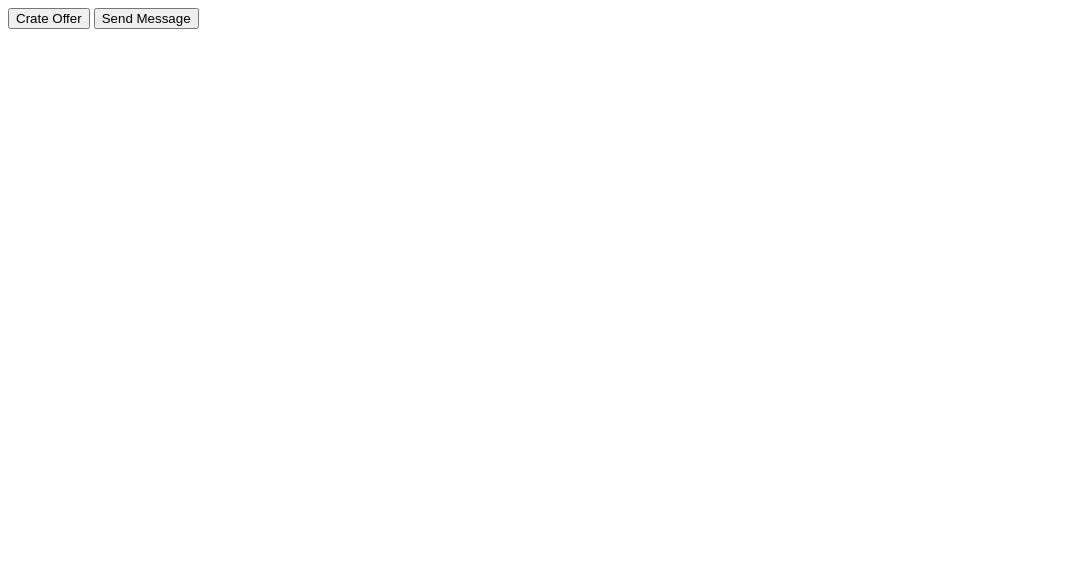
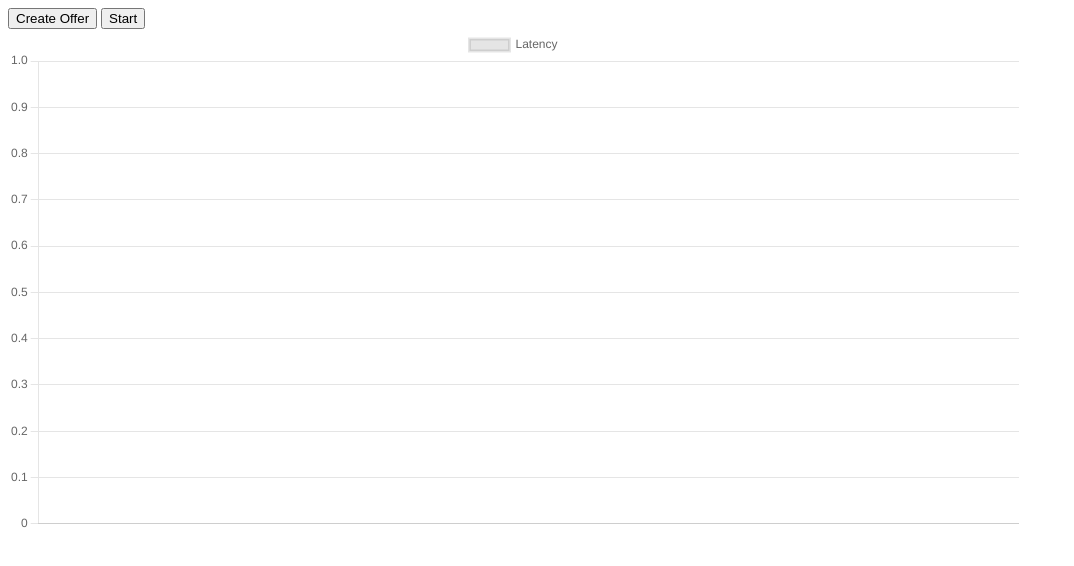
Before and after one commit to piotrek-szczygiel/webrtc-vs-websocket, a plain HTML site: page client/ping.html in a window 1280 px wide. Shown: the whole page, without its empty margins (0-1074 px from the left). Drawn offline with nearby package versions, Linux system fonts and the light colour scheme.

Commit message:
Add chart.js

```diff
--- a/client/ping.html
+++ b/client/ping.html
@@ -4,30 +4,68 @@
     <meta charset="UTF-8" />
     <meta http-equiv="X-UA-Compatible" content="IE=edge" />
     <meta name="viewport" content="width=device-width, initial-scale=1.0" />
-    <title>Ping</title>
-  </head>
-  <body>
-    <button type="button" onclick="rtcCreateOffer()">Crate Offer</button>
-    <button type="button" onclick="sendMessage()">Send Message</button>
-    <br /><br />
-    <div id="log"></div>
+    <script src="https://cdn.jsdelivr.net/npm/chart.js@3.3.0/dist/chart.min.js"></script>
     <script src="webrtc.js"></script>
     <script>
-      const log = document.getElementById("log");
+      let chart = undefined;
+      let count = 0;
 
       function handleMessage(message) {
         const end = Date.now();
         console.debug("Received message", message);
         const [start, payload] = JSON.parse(message);
-        log.innerHTML += `${end - start}ms<br />`;
+        const latency = end - start;
+        console.info(`${latency}ms`);
+
+        chart.data.datasets[0].data.push(latency);
+        chart.data.labels.push("Caption" + count++);
+        chart.update();
+
+        setTimeout(sendMessage, 500);
       }
 
       function sendMessage() {
         const timestamp = Date.now();
         const message = [timestamp, "A".repeat(64)];
         rtcChannelSend(JSON.stringify(message));
-        console.debug("Message sent", message);
+      }
+
+      function initialize() {
+        const ctx = document.getElementById("chart").getContext("2d");
+        chart = new Chart(ctx, {
+          type: "line",
+          options: {
+            scales: {
+              x: {
+                ticks: {
+                  display: false,
+                },
+                grid: {
+                  display: false,
+                },
+              },
+            },
+          },
+          data: {
+            labels: [],
+            datasets: [
+              {
+                label: "Latency",
+                data: [],
+                fill: true,
+              },
+            ],
+          },
+        });
       }
     </script>
+    <title>Ping</title>
+  </head>
+  <body onload="initialize()">
+    <button type="button" onclick="rtcCreateOffer()">Create Offer</button>
+    <button type="button" onclick="sendMessage()">Start</button>
+    <div style="max-width: 80%; height: auto">
+      <canvas id="chart"></canvas>
+    </div>
   </body>
 </html>
```
Also changed, not shown: client/pong.html (+1 -2 lines).
